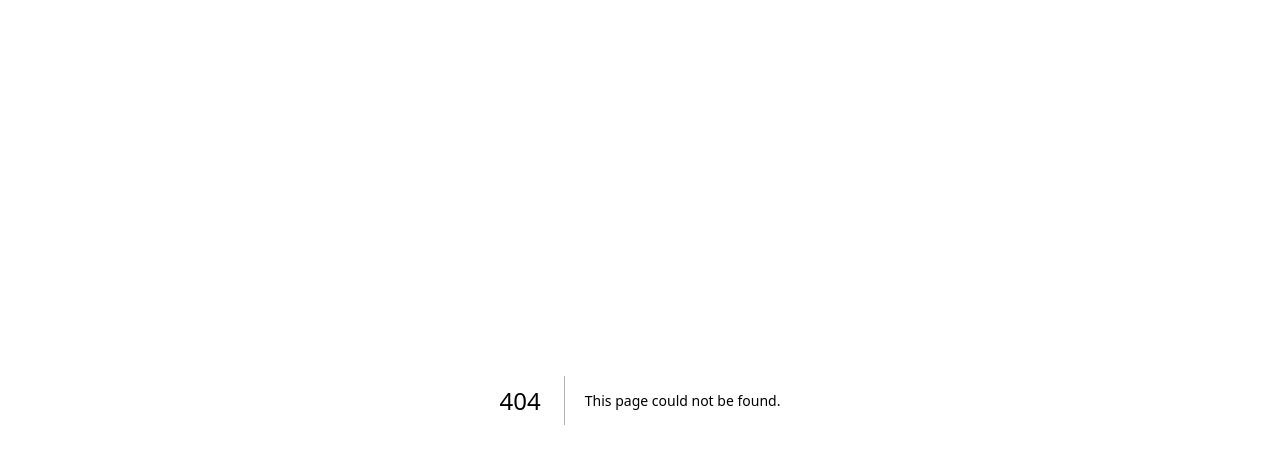
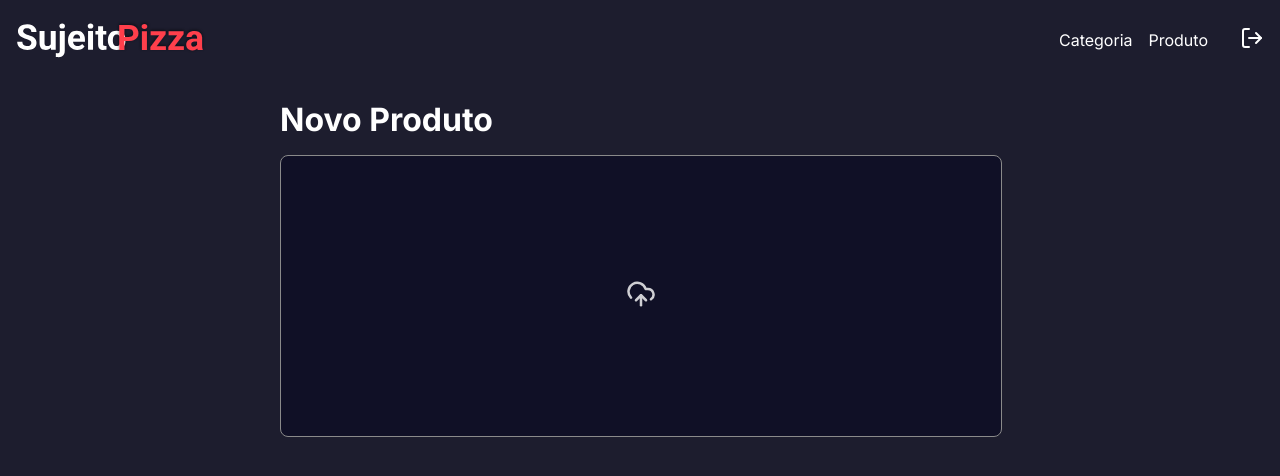
Before and after one commit to italomonte/Pizzaria-Frontend, a Next.js app: page /dashboard/product in a window 1280 px wide. Before the commit this address had no page. Shown: the top 476 px of the page. Built offline with nearby package versions, Linux system fonts and the light colour scheme.

Commit message:
feat: image from product form

```diff
--- /dev/null
+++ b/src/app/dashboard/product/components/form/index.tsx
@@ -0,0 +1,66 @@
+"use client"
+
+import { ChangeEvent } from "react"
+import styles from "./styles.module.scss"
+import { UploadCloud } from "lucide-react"
+import { useState } from "react"
+import Image from "next/image"
+
+export function Form() {
+
+    const [image, setImage] = useState<File>()
+    const [previewImage, setPreviewImage] = useState("")
+
+    async function handleRegisterProcuct() {
+
+    }
+
+    function handleFile(e: ChangeEvent<HTMLInputElement>) {
+        if (e.target.files && e.target.files[0]) {
+            const image = e.target.files[0]
+            if (image.type !== "image/jpeg" && image.type !== "image/png") {
+                console.log("formato proibido")
+                return
+            }
+
+            setImage(image)
+            setPreviewImage(URL.createObjectURL(image))
+        }
+    }
+
+    return(
+        <main className={styles.container}>
+            <h1>Novo Produto</h1>
+            <form
+            action={handleRegisterProcuct}
+            className={styles.form}>
+
+                <label className={styles.labelImage}>
+                    <span>
+                        <UploadCloud size={30} color="#FFF"/>
+                    </span>
+
+                    <input
+                    type="file"
+                    name=""
+                    required
+                    accept="image/png, image/jpeg"
+                    onChange = {handleFile}
+                    />
+
+                    {previewImage && (
+                        <Image
+                            alt="Imagem do produto"
+                            src={previewImage}
+                            className={styles.preview}
+                            priority={true}
+                            fill={true}
+                            quality={100}
+                        />
+                    )}
+                </label>
+
+            </form>
+        </main>
+    )
+}
--- /dev/null
+++ b/src/app/dashboard/product/components/form/styles.module.scss
@@ -0,0 +1,55 @@
+.container {
+    max-width: 720px;
+    margin: 20px auto;
+    padding: 0 16px;
+    display: flex;
+    flex-direction: column;
+
+    h1 {
+        color: var(--white);
+    }
+}
+
+.form {
+    display: flex;
+    flex-direction: column;
+    margin: 16px 0;
+}
+
+.labelImage { // card de upload da imagem
+
+    width: 100%;
+    height: 280px;
+    position: relative;
+    background-color: var(--dark-900);
+    border-radius: 8px;
+    border: 1px solid var(--gray-100);
+    display: flex;
+    flex-direction: column;
+    align-items: center;
+    justify-content: center;
+    cursor: pointer;
+    margin-bottom: 16px;
+
+    input { // input da imagem continua clicável
+        display: none;
+    }
+
+    span { // upload icon
+        z-index: 99;
+        opacity: 0.8;
+        transition: all 0.6s;
+
+        &:hover {
+            opacity: 1;
+            transform: scale(1.1);
+        }
+    }
+}
+
+.preview {
+    width: 100%;
+    height: 100%;
+    border-radius: 8px;
+    object-fit: cover; //mater as proporções originais
+}
--- /dev/null
+++ b/src/app/dashboard/product/page.tsx
@@ -0,0 +1,9 @@
+// import styles from "./styles.module.scss"
+import { Form } from "./components/form"
+
+
+export default function Product() {
+    return (
+        <Form/>
+    )
+}
```
Also changed, not shown: src/app/dashboard/product/styles.module.scss (added).
